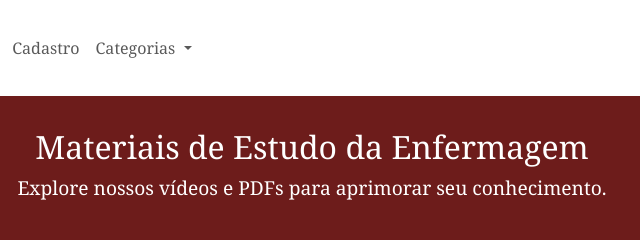
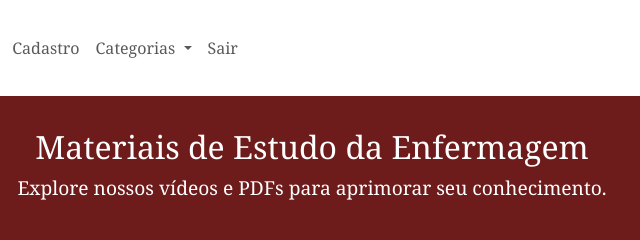
Before and after one commit to moisesoliveirapy/hemotech_learning-simples, a plain HTML site: page Pag/enfermagem.html in a window 1280 px wide. Shown: the top 240 px of the page, 328-968 px from the left. Drawn offline with nearby package versions, Linux system fonts and the light colour scheme.

Commit message:
Update enfermagem.html

```diff
--- a/Pag/enfermagem.html
+++ b/Pag/enfermagem.html
@@ -83,6 +83,7 @@
                 <li><a class="dropdown-item" href="#">Weknow</a></li>
               </ul>
             </li>
+            <li class="nav-item"><a class="nav-link" href="../index.html">Sair</a></li>
           </ul>
         </div>
       </div>
```
